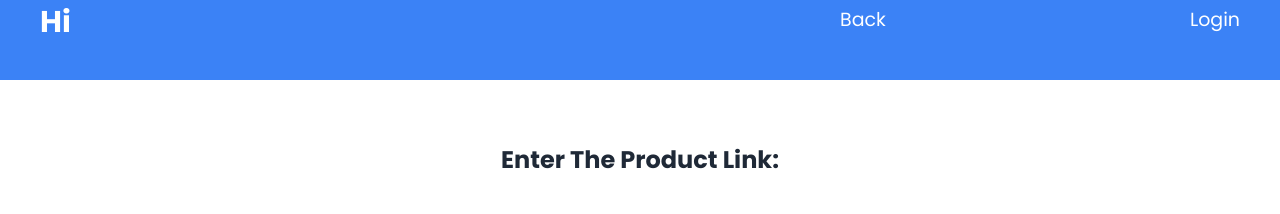
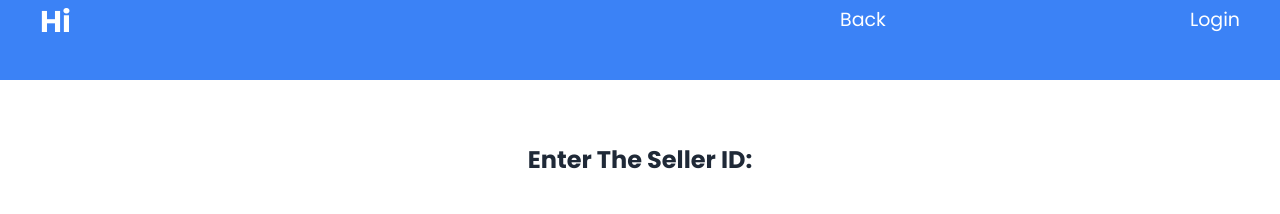
Before and after one commit to atinder11/Major, a React (Vite) app in the folder Client/: page /amazon in a window 1280 px wide. Shown: the top 214 px of the page. Built offline with nearby package versions, Linux system fonts and the light colour scheme; no server answers.

Commit message:
some fixes

```diff
--- a/Client/src/pages/AmazonAnalsis.jsx
+++ b/Client/src/pages/AmazonAnalsis.jsx
@@ -12,7 +12,7 @@ function AmazonAnalsis() {
       <br />
       <div className="mt-4 flex justify-center">
   <h1 className="text-2xl flex items-center gap-2 font-bold">
-    Enter The Product Link:
+    Enter The Seller ID:
   </h1>
 </div>
       <br />
--- a/Client/src/pages/SellerDashboard.jsx
+++ b/Client/src/pages/SellerDashboard.jsx
@@ -120,7 +120,7 @@ function AmazonSellerDashboard() {
       <div className="card bg-white shadow-xl p-6 mt-6 w-full flex flex-col sm:flex-row justify-between items-center rounded-xl">
         <div className="flex gap-4">
           <button className="btn bg-[#0063ff] text-black font-medium px-4 py-2 rounded-lg">Feedback</button>
-          <button className="btn bg-[#0063ff] text-black font-medium px-4 py-2 rounded-lg">Export CSV</button>
+          <button className="btn bg-[#0063ff] text-black font-medium px-4 py-2 rounded-lg">Export in  PDF</button>
         </div>
       </div>
     </div>
--- a/Client/src/pages/YoutubeAnalysis.jsx
+++ b/Client/src/pages/YoutubeAnalysis.jsx
@@ -20,7 +20,10 @@ function YoutubeAnalysis() {
     <SearchBar/>
 
     <br />
+    {/*
     <button className="btn btn-success">Go to dashboard</button>
+    */}
+
       <br />
       <br />
     <Footer/>
```
Also changed, not shown: 2 other files (tests, documents, lock files or other folders).
